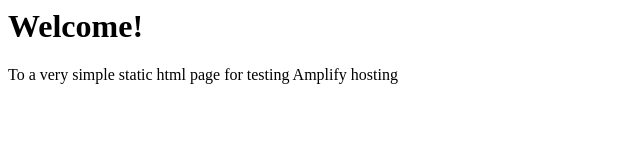
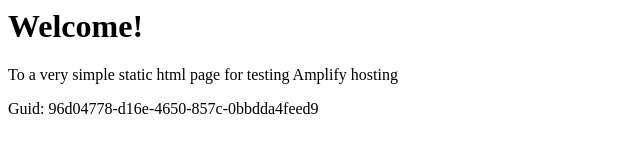
Before and after one commit to aws-aemilia-pdx/Github-PR-Commit-Integration-Test-DoNotTouch-GitHubAutoBuildPrPreviewCanaryTest-v1-test-us-west-2, a website: page src/index.html in a window 1280 px wide. Shown: the whole page, without its empty margins (0-640 px from the left). Drawn offline with Linux system fonts and the light colour scheme.

Commit message:
commit from integ tests

```diff
--- a/src/index.html
+++ b/src/index.html
@@ -1,3 +1,5 @@
+
+
 <html lang="en">
 
 <head>
@@ -10,6 +12,6 @@
 <body>
     <h1>Welcome!</h1>
     <p>To a very simple static html page for testing Amplify hosting</p>
-</body>
+    <p>Guid: 96d04778-d16e-4650-857c-0bbdda4feed9</p></body>
 
 </html>
```
